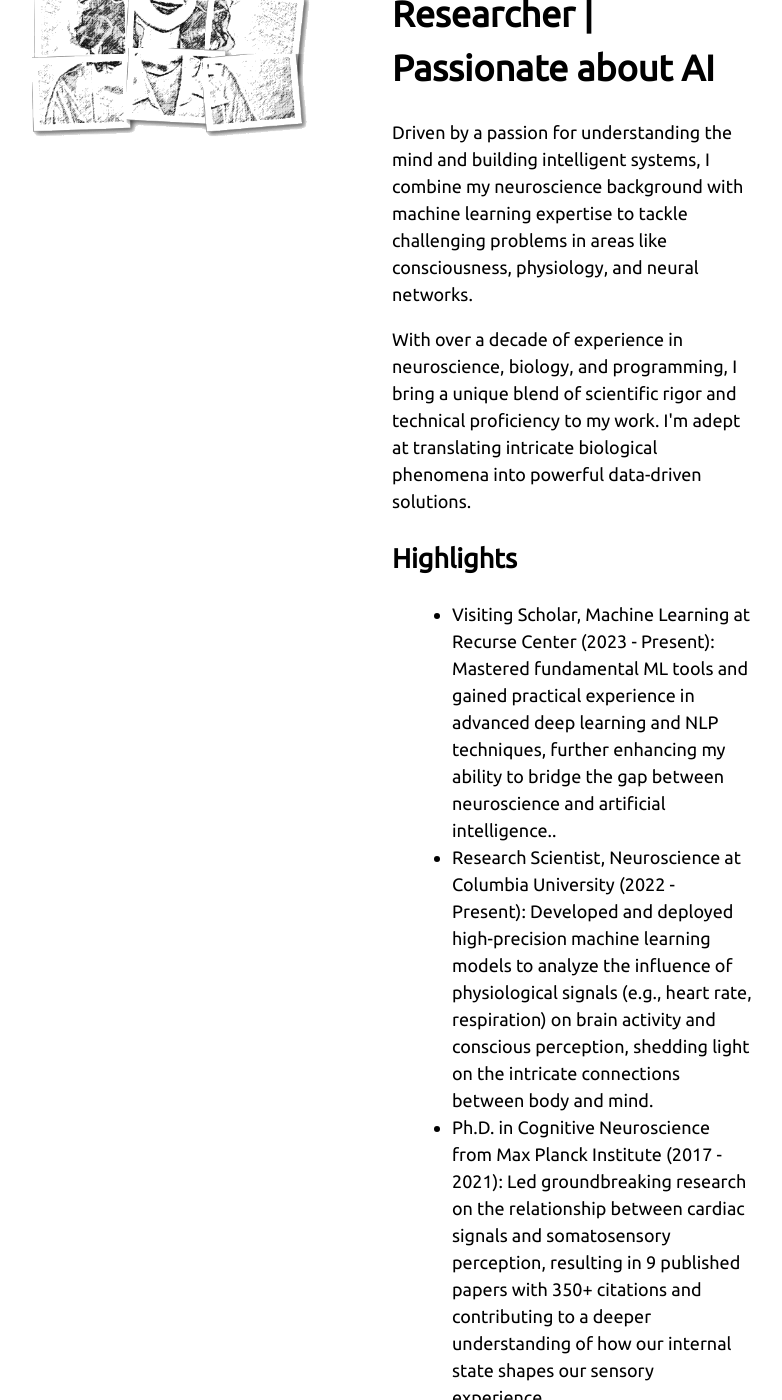
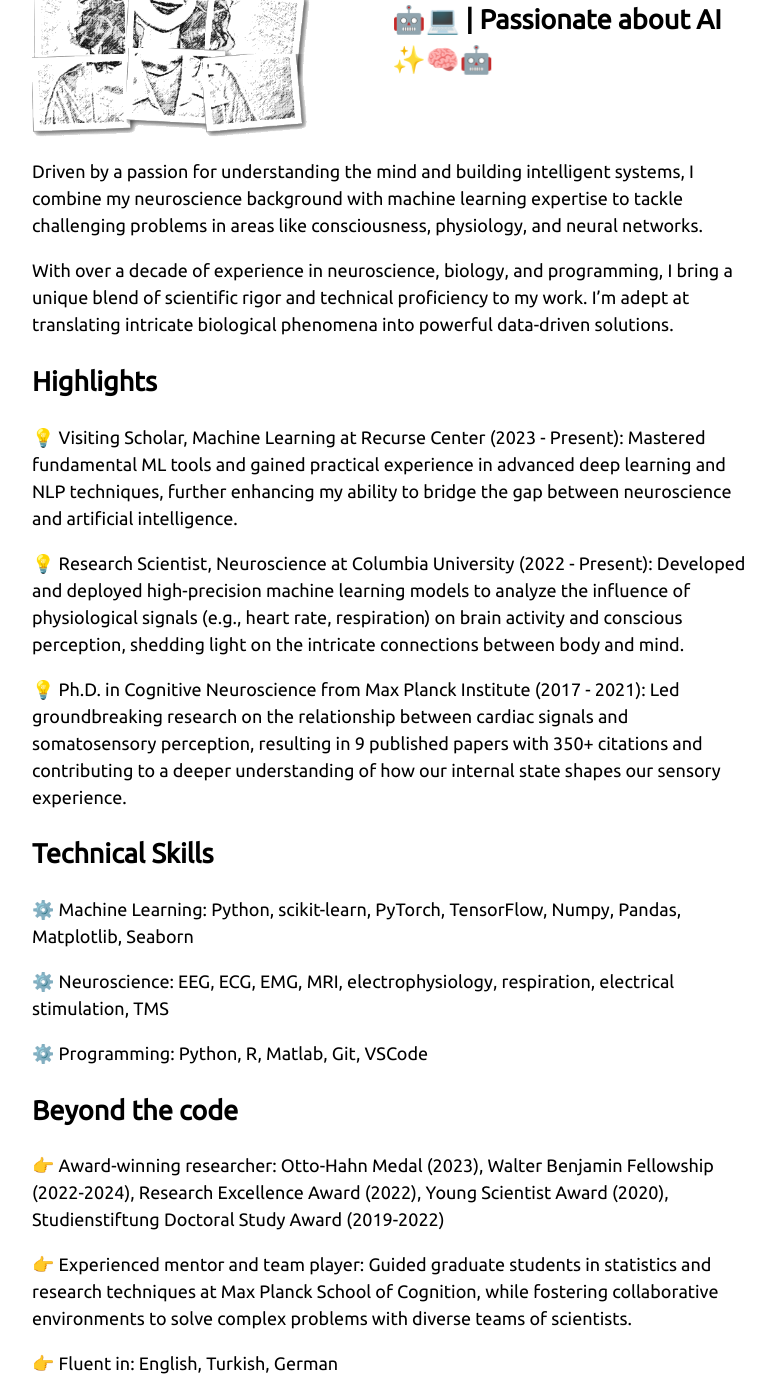
Before and after one commit to Esra-Al/esra-al.github.io, a Jekyll site: the page built from about.md, in a window 1280 px wide and 1400 px high, scrolled down 282 px. Shown: the whole window, without its empty margins (248-1030 px from the left). Built offline with Jekyll 4.4.1, drawn with Linux system fonts in a browser that asks for light colours; some of the changed text lies outside the part shown.

Commit message:
edit about me with emojis

```diff
--- a/_sass/iiibit/_layout.scss
+++ b/_sass/iiibit/_layout.scss
@@ -117,3 +117,9 @@ table {
     border: 1px solid $grey-light;
   }
 }
+
+// h1 {
+//   .about-me-title {
+//     font-size: $page-font-size-small;
+//   }
+// }
--- a/about.md
+++ b/about.md
@@ -11,43 +11,42 @@ title: about
     </a>
   </div>
   <div class="column">
-    <h1 class="about-me-title"> Neuroscientist | Machine Learning Researcher | Passionate about AI</h1>
-
-    <div class="about-me-text">
-      <p>Driven by a passion for understanding the mind and building intelligent systems, I combine my neuroscience background with machine learning expertise to tackle challenging problems in areas like  consciousness, physiology, and neural networks.</p>
-
-      <p>With over a decade of experience in neuroscience, biology, and programming, I bring a unique blend of scientific rigor and technical proficiency to my work. I'm adept at translating intricate biological phenomena into powerful data-driven solutions. </p>
-
-      <h2>Highlights</h2>
-
-      <ul>
-        <li>Visiting Scholar, Machine Learning at Recurse Center (2023 - Present): Mastered fundamental ML tools and gained practical experience in advanced deep learning and NLP techniques, further enhancing my ability to bridge the gap between neuroscience and artificial intelligence..</li>
-        <li>Research Scientist, Neuroscience at Columbia University (2022 - Present): Developed and deployed high-precision machine learning models to analyze the influence of physiological signals (e.g., heart rate, respiration) on brain activity and conscious perception, shedding light on the intricate connections between body and mind.</li>
-        <li>Ph.D. in Cognitive Neuroscience from Max Planck Institute (2017 - 2021): Led groundbreaking research on the relationship between cardiac signals and somatosensory perception, resulting in 9 published papers with 350+ citations and contributing to a deeper understanding of how our internal state shapes our sensory experience..</li>
-      </ul>
-
-      <h2>Technical Skills</h2>
-      <ul>
-        <li>Machine Learning: Python, scikit-learn, PyTorch, TensorFlow, Numpy, Pandas, Matplotlib, Seaborn</li>
-        <li>Neuroscience: EEG, ECG, EMG, MRI, electrophysiology, respiration, electrical stimulation, TMS </li>
-        <li>Programming: Python, R, Matlab, Git, VSCode</li>
-      </ul>
-
-      <h2>Beyond the code</h2>
-      <ul>
-        <li>Award-winning researcher: Otto-Hahn Medal (2023), Walter Benjamin Fellowship (2022-2024), Research Excellence Award (2022), Young Scientist Award (2020), Studienstiftung Doctoral Study Award (2019-2022) </li>
-        <li>Experienced mentor and team player: Guided graduate students in statistics and research techniques at Max Planck School of Cognition, while fostering collaborative environments to solve complex problems with diverse teams of scientists.</li>
-        <li>Fluent in: English, Turkish, German</li>
-      </ul>
-
-      <p>Excited to leverage my expertise in AI and neuroscience to:</p>
-      <ul>
-        <li>Design and develop innovative intelligent systems</li>
-        <li>Uncover the hidden patterns in complex data</li>
-        <li>Bridge the gap between brain and machine</li>
-      </ul>
-
-      <p>Feel free to reach out for a deeper conversation about my work and how I can contribute to your projects!</p>
-    </div>
+    <h2 class="about-me-title"> <br> Neuroscientist 🧠🔬 | Machine Learning Researcher 🤖💻 | Passionate about AI ✨🧠🤖 </h2>
   </div>
 </div>
+
+Driven by a passion for understanding the mind and building intelligent systems, I combine my neuroscience background with machine learning expertise to tackle challenging problems in areas like  consciousness, physiology, and neural networks.
+
+With over a decade of experience in neuroscience, biology, and programming, I bring a unique blend of scientific rigor and technical proficiency to my work. I'm adept at translating intricate biological phenomena into powerful data-driven solutions.
+
+## Highlights
+💡 Visiting Scholar, Machine Learning at Recurse Center (2023 - Present): Mastered fundamental ML tools and gained practical experience in advanced deep learning and NLP techniques, further enhancing my ability to bridge the gap between neuroscience and artificial intelligence.
+
+💡 Research Scientist, Neuroscience at Columbia University (2022 - Present): Developed and deployed high-precision machine learning models to analyze the influence of physiological signals (e.g., heart rate, respiration) on brain activity and conscious perception, shedding light on the intricate connections between body and mind.
+
+💡 Ph.D. in Cognitive Neuroscience from Max Planck Institute (2017 - 2021): Led groundbreaking research on the relationship between cardiac signals and somatosensory perception, resulting in 9 published papers with 350+ citations and contributing to a deeper understanding of how our internal state shapes our sensory experience.
+
+## Technical Skills
+⚙️ Machine Learning: Python, scikit-learn, PyTorch, TensorFlow, Numpy, Pandas, Matplotlib, Seaborn
+
+⚙️ Neuroscience: EEG, ECG, EMG, MRI, electrophysiology, respiration, electrical stimulation, TMS
+
+⚙️ Programming: Python, R, Matlab, Git, VSCode
+
+## Beyond the code
+
+👉 Award-winning researcher: Otto-Hahn Medal (2023), Walter Benjamin Fellowship (2022-2024), Research Excellence Award (2022), Young Scientist Award (2020), Studienstiftung Doctoral Study Award (2019-2022)
+
+👉 Experienced mentor and team player: Guided graduate students in statistics and research techniques at Max Planck School of Cognition, while fostering collaborative environments to solve complex problems with diverse teams of scientists.
+
+👉 Fluent in: English, Turkish, German
+
+## Excited to leverage my expertise in AI and neuroscience to:
+
+🚀 Design and develop innovative intelligent systems
+
+🚀 Uncover the hidden patterns in complex data
+
+🚀 Bridge the gap between brain and machine
+
+Feel free to reach out for a deeper conversation about my work and how I can contribute to your projects!
```
